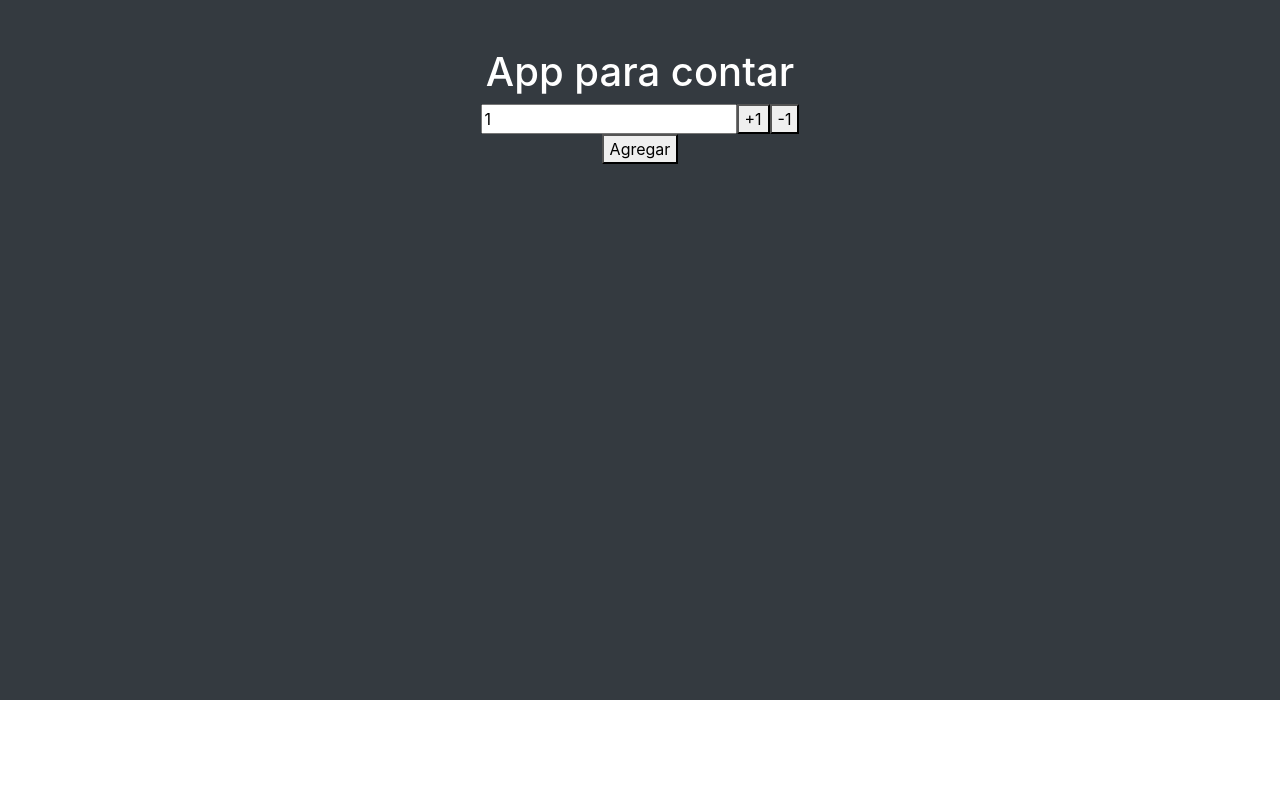
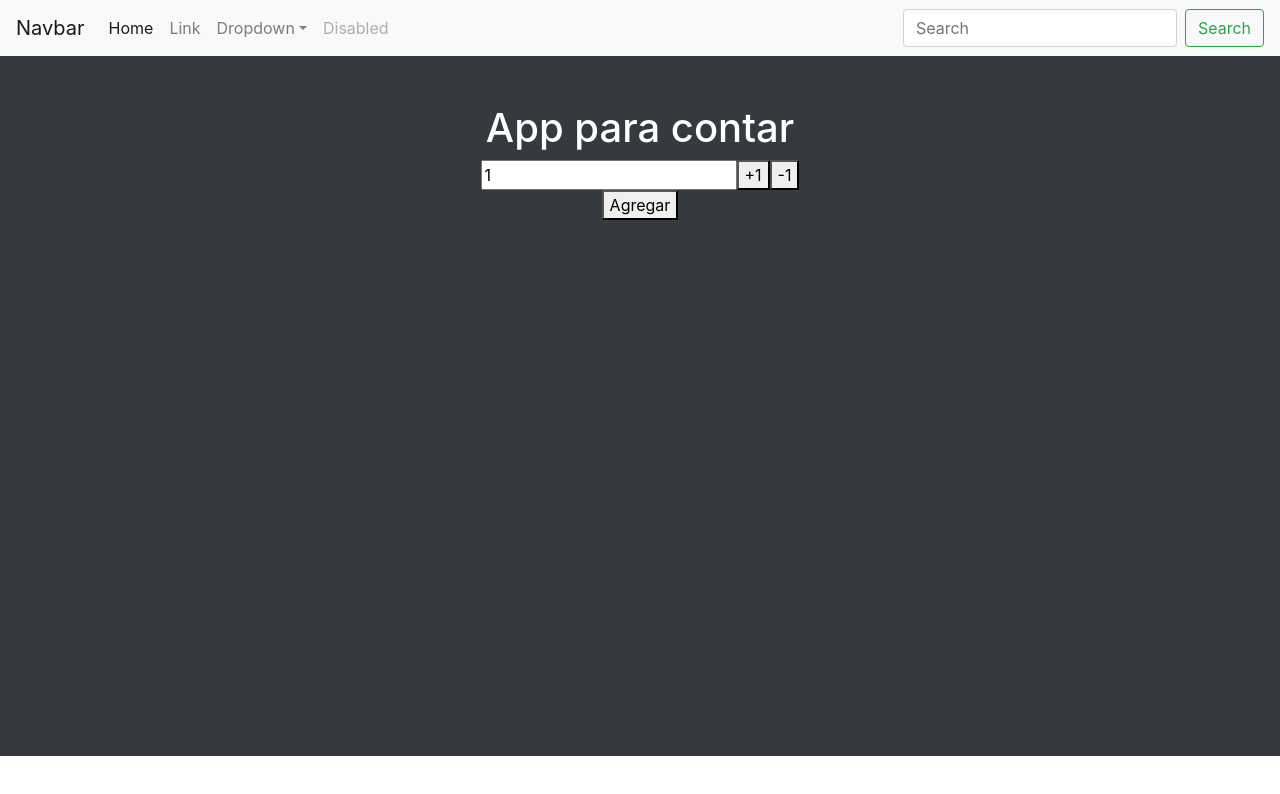
Before and after one commit to mmarfeo/app-react, a React (Create React App) app: page / in a window 1280 px wide. Shown: the top 794 px of the page. Built offline with nearby package versions, Linux system fonts and the light colour scheme.

Commit message:
se junto la entrega 3 con la 4 para tener un mismo commit

```diff
--- a/src/App.js
+++ b/src/App.js
@@ -1,6 +1,6 @@
 import logo from './logo.svg';
 import './App.css';
-/* import NavBar from './components/NavBar'; */
+import NavBar from './components/NavBar';
 import Contador from './components/counterApp';
 
 function App() {
@@ -10,7 +10,10 @@ function App() {
   }
 
   return (
-<Contador init={1} stock={10} onAdd={onAdd}/>
+    <>
+    <NavBar/>
+    <Contador init={1} stock={10} onAdd={onAdd}/>
+    </>
   );
 }
 
--- a/src/components/NavBar.js
+++ b/src/components/NavBar.js
@@ -37,9 +37,6 @@ function NavBar() {
         </form>
       </div>
     </nav>
-    <div className="bg-dark" style={{height: '800px'}}>
-
-    </div>
 
 
     </div>
```
